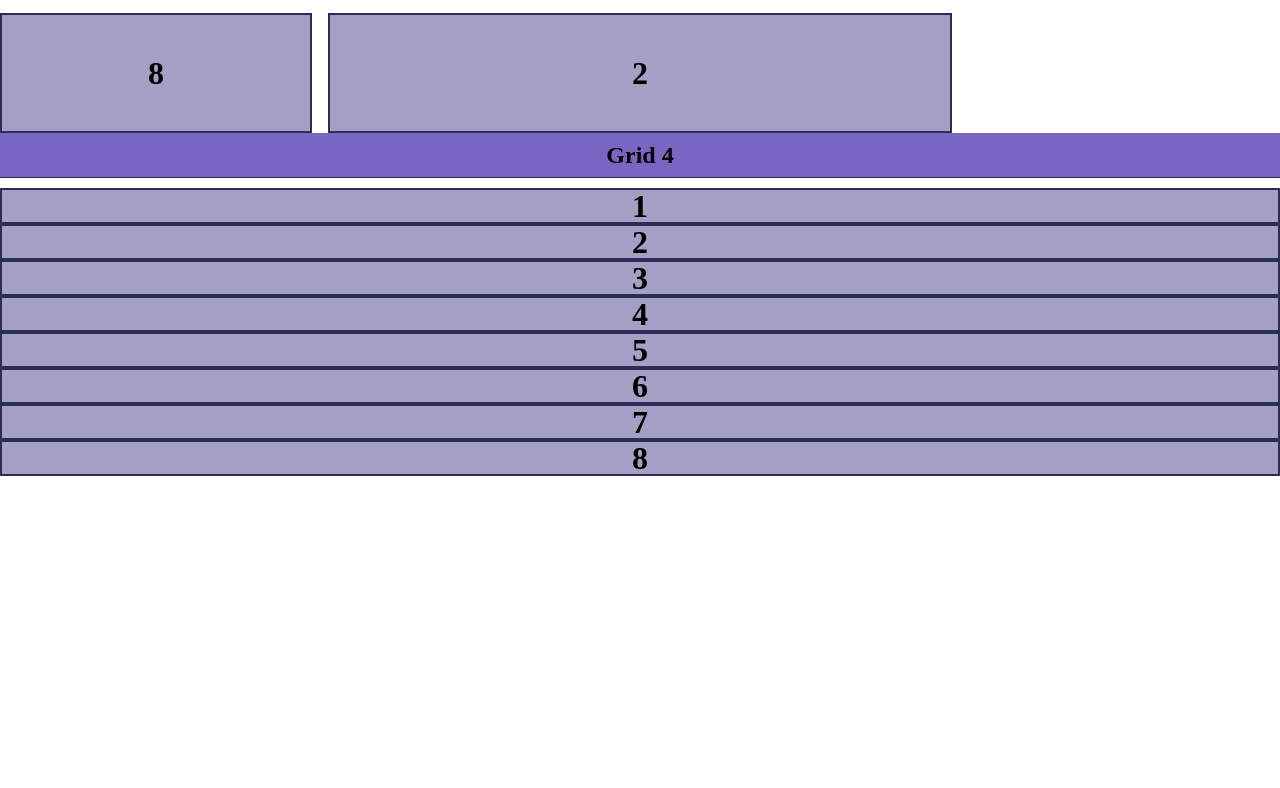
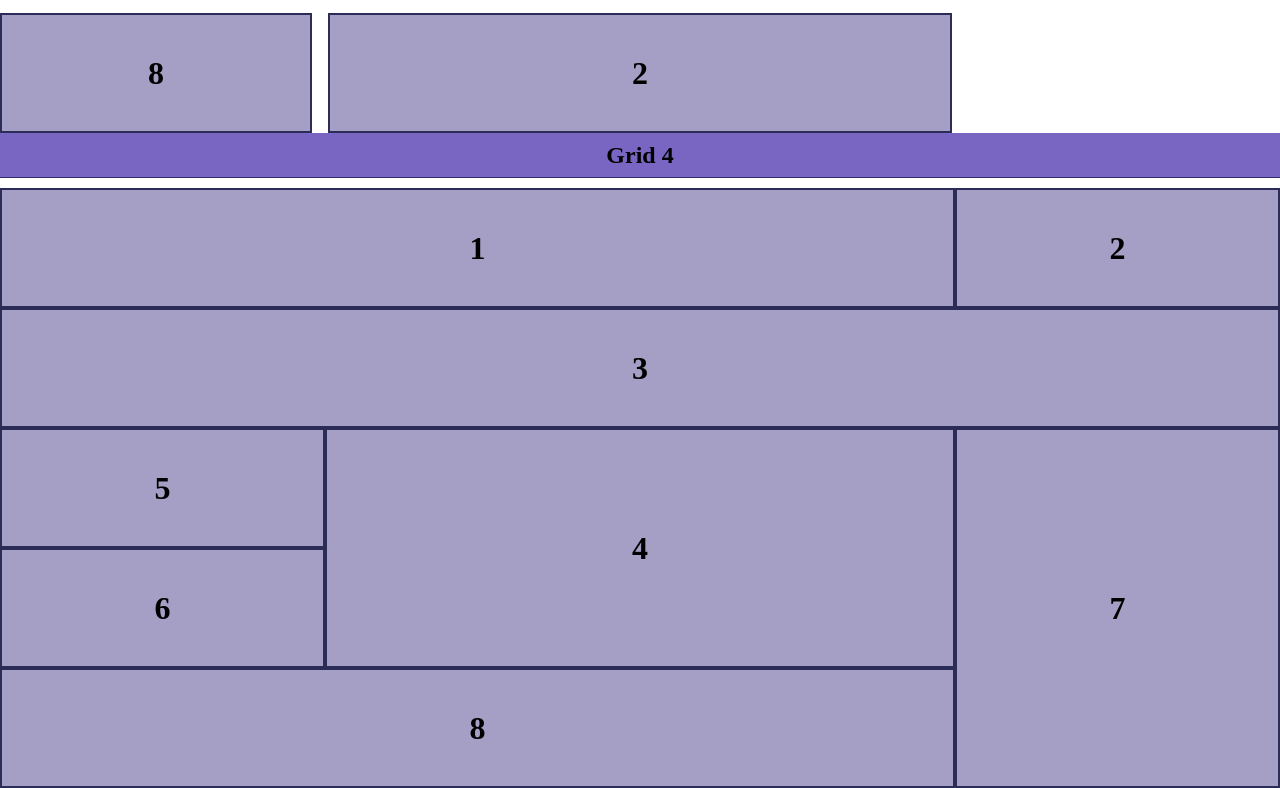
Before and after one commit to mora0293/Week-11, a plain HTML site: page index.html in a window 1280 px wide. Shown: the part 1392-2180 px from the top of the page. Before the commit the page ends 1868 px from the top, so only its background shows below. Drawn offline with Linux system fonts and the light colour scheme.

Commit message:
fourth grid- media queries

```diff
--- a/css/main.css
+++ b/css/main.css
@@ -143,6 +143,7 @@ section.three article{
 }
 section.three div:nth-child(2){
     order: 1;
+    /* others have order 0, and that's why 2 goes to the end of the pile... it is the only one that has a order 1  */
 }
 
 section.three div:nth-child(5){
@@ -157,3 +158,61 @@ section.three div:nth-child(5){
     */
 
 }
+/* *********************************************
+             GRID MAPPING
+************************************************ */
+
+section.four article{
+    display:grid;
+    /* this draws a map of the diferent areas you can use on a grid */
+    grid-template-areas:
+    "nav cart"
+    "header header"
+    "main main"
+    "photo1 photo2"
+    "aside aside"
+    "footer footer";
+
+    grid-auto-rows: 120px;
+}
+
+/* the you have to tell each element which area it should use */
+
+section.four div:nth-child(1){grid-area:nav;}
+section.four div:nth-child(2){grid-area:cart;}
+section.four div:nth-child(3){grid-area:header;}
+section.four div:nth-child(4){grid-area:main;}
+section.four div:nth-child(5){grid-area:photo1;}
+section.four div:nth-child(6){grid-area:photo2;}
+section.four div:nth-child(7){grid-area:aside;}
+section.four div:nth-child(8){grid-area:footer;}
+
+@media screen and (min-width:720px) {
+    /* when we want to change the site for a bigger screen, all we do is change the map */
+
+    section.four article{
+
+    grid-template-areas:
+
+    "nav nav cart"
+    "header header header"
+    "main main aside"
+    "photo1 photo2 aside"
+    "footer footer footer";
+}
+}
+
+@media screen and (min-width:900px) {
+
+    section.four article{
+
+    grid-template-areas:
+
+    "nav nav nav cart"
+    "header header header header"
+
+    "photo1 main main aside"
+    "photo2 main main aside"
+    "footer footer footer aside";
+}
+}
```
